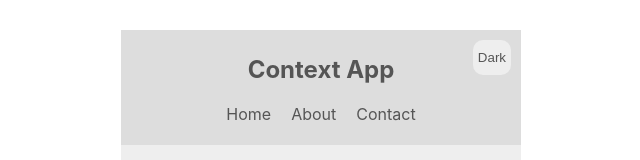
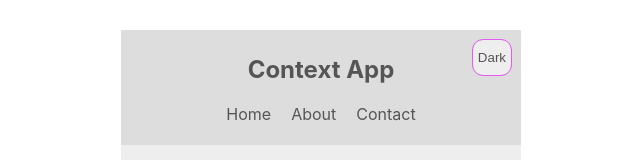
Before and after one commit to TejasSathe010/YouTube-Tut-List, a React (Create React App) app: page / in a window 1280 px wide. Shown: the top 160 px of the page, without its empty margins (319-959 px from the left). Built offline with nearby package versions, Linux system fonts and the light colour scheme.

Commit message:
Modify css

```diff
--- a/src/index.css
+++ b/src/index.css
@@ -51,4 +51,5 @@ button {
   top: 10px;
   right: 10px;
   border-radius: 10px;
+  outline: 1px solid #e55af1;
 }
```
